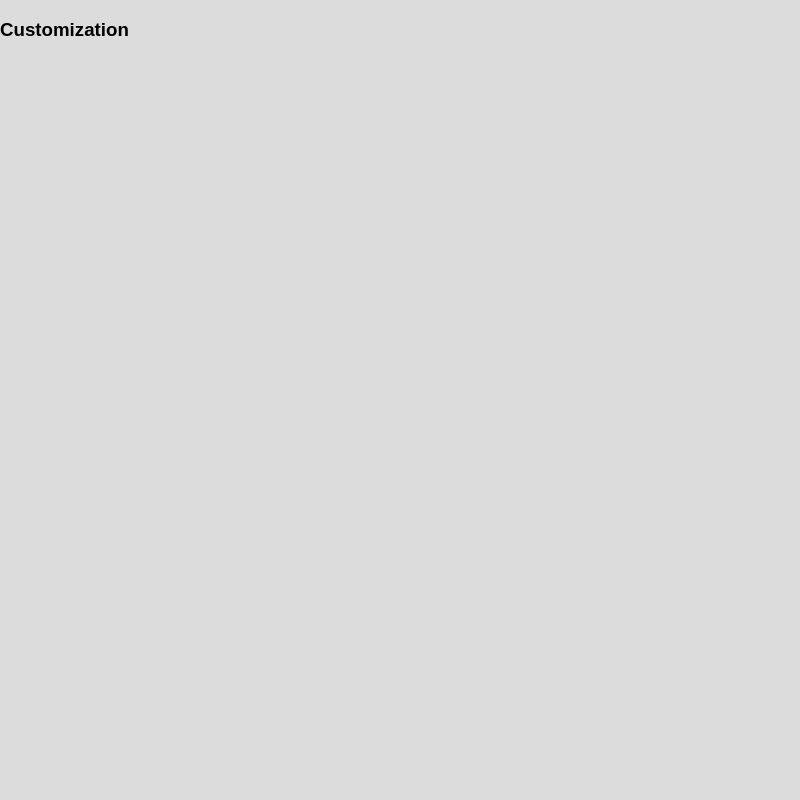
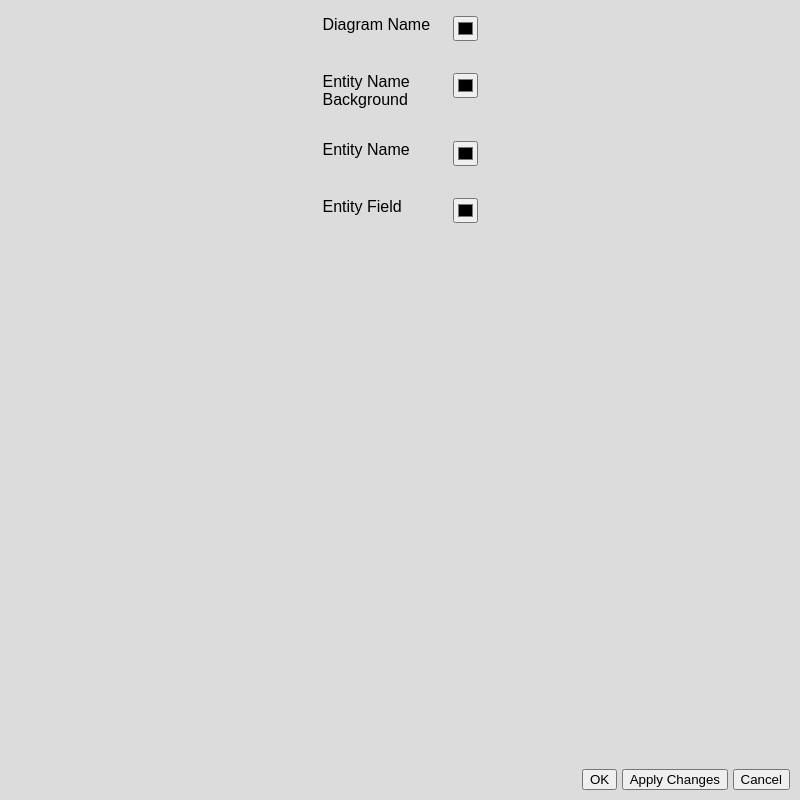
Before and after one commit to hollowdll/ER-diagram-generator, an Electron app: page src/html/customization.html in a window 800 px wide. Drawn offline with Linux system fonts and the light colour scheme.

Commit message:
add customization window

```diff
--- a/package.json
+++ b/package.json
@@ -1,5 +1,6 @@
 {
   "name": "er-diagram-generator",
+  "productName": "ER-diagram-generator",
   "version": "0.1.0",
   "description": "Generate Entity Relationship Diagrams by giving the application instructions as a simple DDL script.",
   "main": "dist/main.js",
--- a/src/css/customization.css
+++ b/src/css/customization.css
@@ -0,0 +1,22 @@
+#customization {
+    display: flex;
+    flex-direction: column;
+    align-items: center;
+}
+
+label {
+    display: block;
+    width: 130px;
+    float: left;
+}
+
+.color-box {
+    width: 25px;
+    height: 25px;
+}
+
+#bottom-buttons {
+    position: absolute;
+    bottom: 10px;
+    right: 10px;
+}
--- a/src/html/customization.html
+++ b/src/html/customization.html
@@ -14,7 +14,30 @@
 
 <body>
 
-    <h3>Customization</h3>
+    <form id="customization">
+        <p>
+            <label for="diagram-name">Diagram Name</label>
+            <input type="color" class="color-box" id="diagram-name" />
+        </p>
+        <p>
+            <label>Entity Name Background</label>
+            <input type="color" class="color-box" />
+        </p>
+        <p>
+            <label>Entity Name</label>
+            <input type="color" class="color-box" />
+        </p>
+        <p>
+            <label>Entity Field</label>
+            <input type="color" class="color-box" />
+        </p>
+    </form>
+
+    <footer id="bottom-buttons">
+        <button>OK</button>
+        <button>Apply Changes</button>
+        <button>Cancel</button>
+    </footer>
 
 </body>
 </html>
```
Also changed, not shown: src/main.ts (+8 -4 lines).
